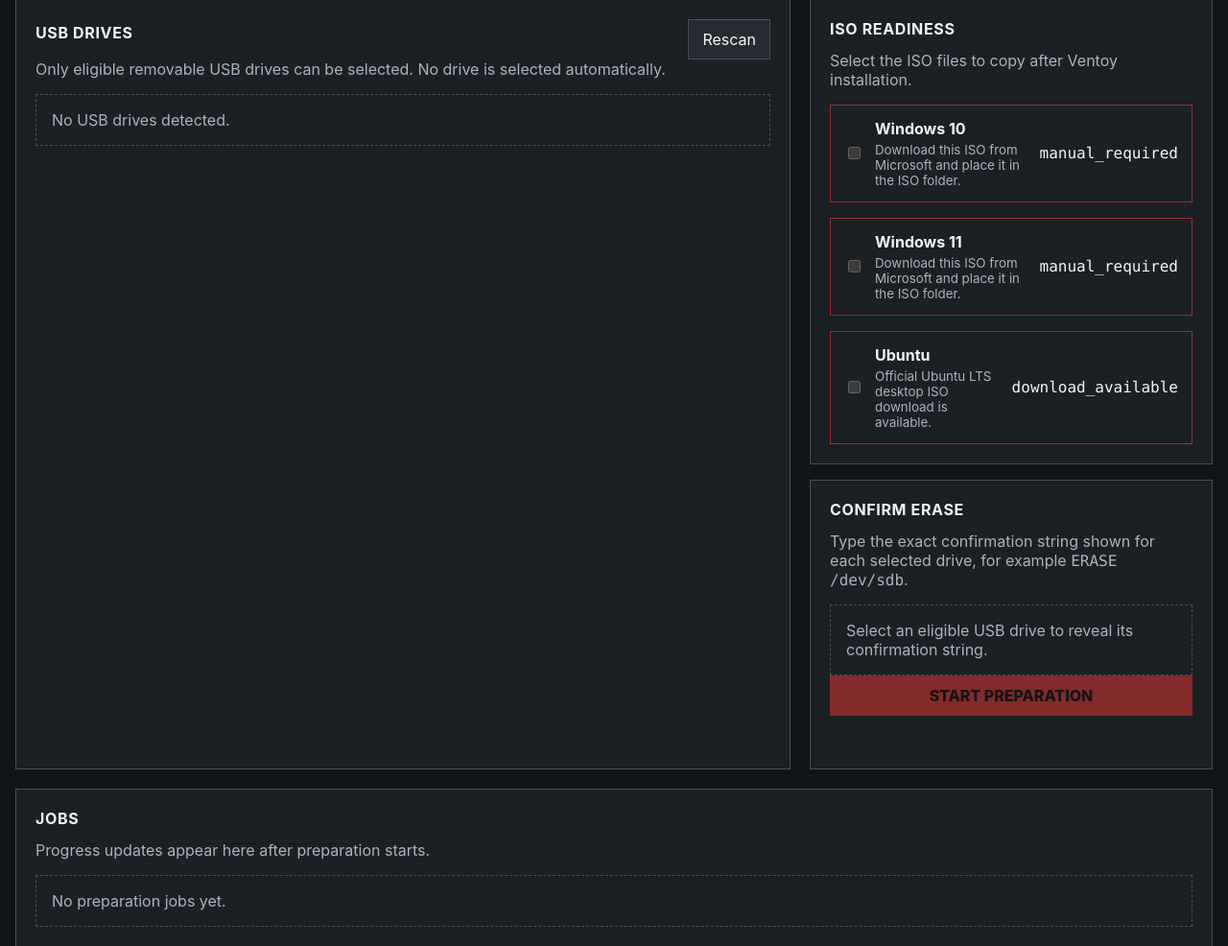
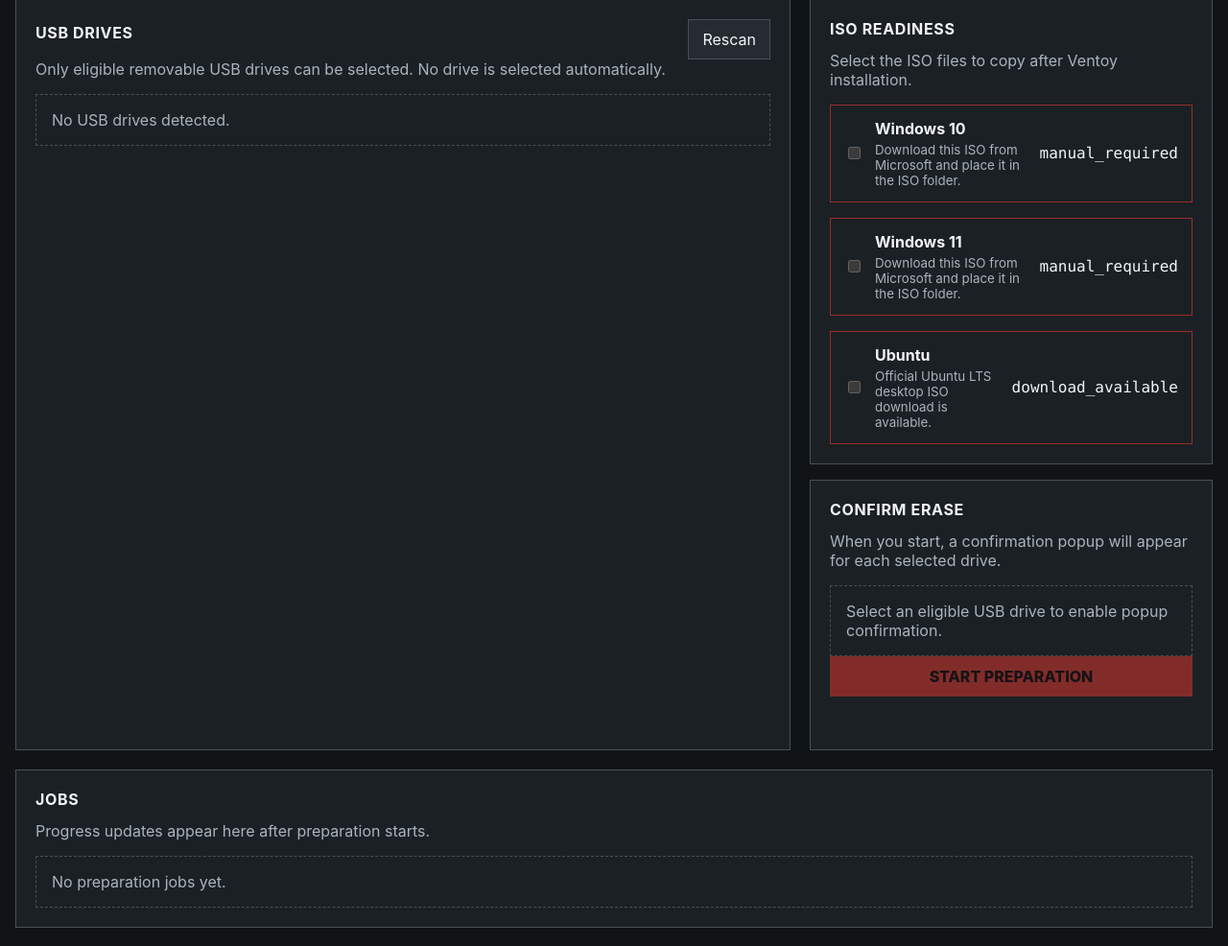
Before and after one commit to enzogagg/ventoy-usb-factory, a FastAPI app: page / in a window 1280 px wide. Shown: the part 305-1291 px from the top of the page at 96% size. Run offline with FastAPI, Linux system fonts and the light colour scheme; data that the repository does not hold is empty.

Commit message:
feat: simplify usb erase confirmation

```diff
--- a/src/ventoy_usb_factory/jobs.py
+++ b/src/ventoy_usb_factory/jobs.py
@@ -39,8 +39,7 @@
             device = current_devices.get(path)
             if device is None or device.safety != SafetyStatus.ELIGIBLE:
                 raise ValueError(f"Device {path} is not eligible")
-            expected_confirmation = f"ERASE {path}"
-            if confirmations.get(str(path)) != expected_confirmation:
+            if confirmations.get(str(path)) != "CONFIRMED":
                 raise ValueError(f"Exact confirmation required for {path}")
             drives.append(DriveJob(device=device))
 
--- a/src/ventoy_usb_factory/static/app.js
+++ b/src/ventoy_usb_factory/static/app.js
@@ -4,7 +4,6 @@
   jobs: [],
   selectedDevices: new Set(),
   selectedIsos: new Set(),
-  confirmations: {},
   initialIsoSelectionApplied: false,
   jobEventStreams: new Map(),
 };
@@ -195,27 +194,13 @@
 function renderConfirmations() {
   els.confirmations.replaceChildren();
   for (const path of state.selectedDevices) {
-    const expected = `ERASE ${path}`;
-    const row = buildElement("label", "confirm-row");
-    const prompt = document.createElement("span");
+    const message = buildElement("p", "confirm-row");
     const pathLabel = buildElement("code", null, path);
-    const required = buildElement("strong", "mono", expected);
-    const input = document.createElement("input");
-
-    prompt.append("Required for ", pathLabel);
-    input.type = "text";
-    input.autocomplete = "off";
-    input.spellcheck = false;
-    input.value = state.confirmations[path] || "";
-    input.addEventListener("input", (event) => {
-      state.confirmations[path] = event.target.value;
-      updateStartState();
-    });
-    row.append(prompt, required, input);
-    els.confirmations.append(row);
+    message.append("A popup confirmation will be required for ", pathLabel);
+    els.confirmations.append(message);
   }
   if (state.selectedDevices.size === 0) {
-    els.confirmations.append(emptyCard("Select an eligible USB drive to reveal its confirmation string."));
+    els.confirmations.append(emptyCard("Select an eligible USB drive to enable popup confirmation."));
   }
 }
 
@@ -248,8 +233,23 @@
 
 function updateStartState() {
   const devices = [...state.selectedDevices];
-  const allConfirmed = devices.length > 0 && devices.every((path) => state.confirmations[path] === `ERASE ${path}`);
-  els.start.disabled = !(allConfirmed && state.selectedIsos.size > 0);
+  els.start.disabled = !(devices.length > 0 && state.selectedIsos.size > 0);
+}
+
+function popupConfirmations(devices) {
+  const confirmations = {};
+  for (const path of devices) {
+    const device = state.devices.find((entry) => entry.path === path);
+    const details = [
+      `Device: ${path}`,
+      `Model: ${text([device?.vendor, device?.model].filter(Boolean).join(" "))}`,
+      `Size: ${formatBytes(device?.size_bytes)}`,
+      "Installing Ventoy will erase this USB drive.",
+    ].join("\n");
+    if (!window.confirm(details)) return null;
+    confirmations[path] = "CONFIRMED";
+  }
+  return confirmations;
 }
 
 function emptyCard(message) {
@@ -266,19 +266,21 @@
 
 async function startJob() {
   clearError();
+  const devices = [...state.selectedDevices];
+  const confirmations = popupConfirmations(devices);
+  if (confirmations === null) return;
   try {
     const job = await fetchJson("/api/jobs", {
       method: "POST",
       headers: {"Content-Type": "application/json"},
       body: JSON.stringify({
-        device_paths: [...state.selectedDevices],
+        device_paths: devices,
         iso_keys: [...state.selectedIsos],
-        confirmations: state.confirmations,
+        confirmations,
       }),
     });
     watchJobEvents(job);
     state.selectedDevices.clear();
-    state.confirmations = {};
     await refreshAll();
   } catch (error) {
     showError(error.message);
--- a/src/ventoy_usb_factory/templates/dashboard.html
+++ b/src/ventoy_usb_factory/templates/dashboard.html
@@ -35,7 +35,7 @@
 
     <section id="confirm" class="panel confirm-panel">
       <h2>Confirm erase</h2>
-      <p class="hint">Type the exact confirmation string shown for each selected drive, for example <code>ERASE /dev/sdb</code>.</p>
+      <p class="hint">When you start, a confirmation popup will appear for each selected drive.</p>
       <div data-confirmations class="stack"></div>
       <button type="button" class="start-button" data-start disabled>Start preparation</button>
       <p data-error class="error" role="alert"></p>
```
Also changed, not shown: tests/test_app.py (+10 -1 lines), tests/test_jobs.py (+8 -8 lines).
